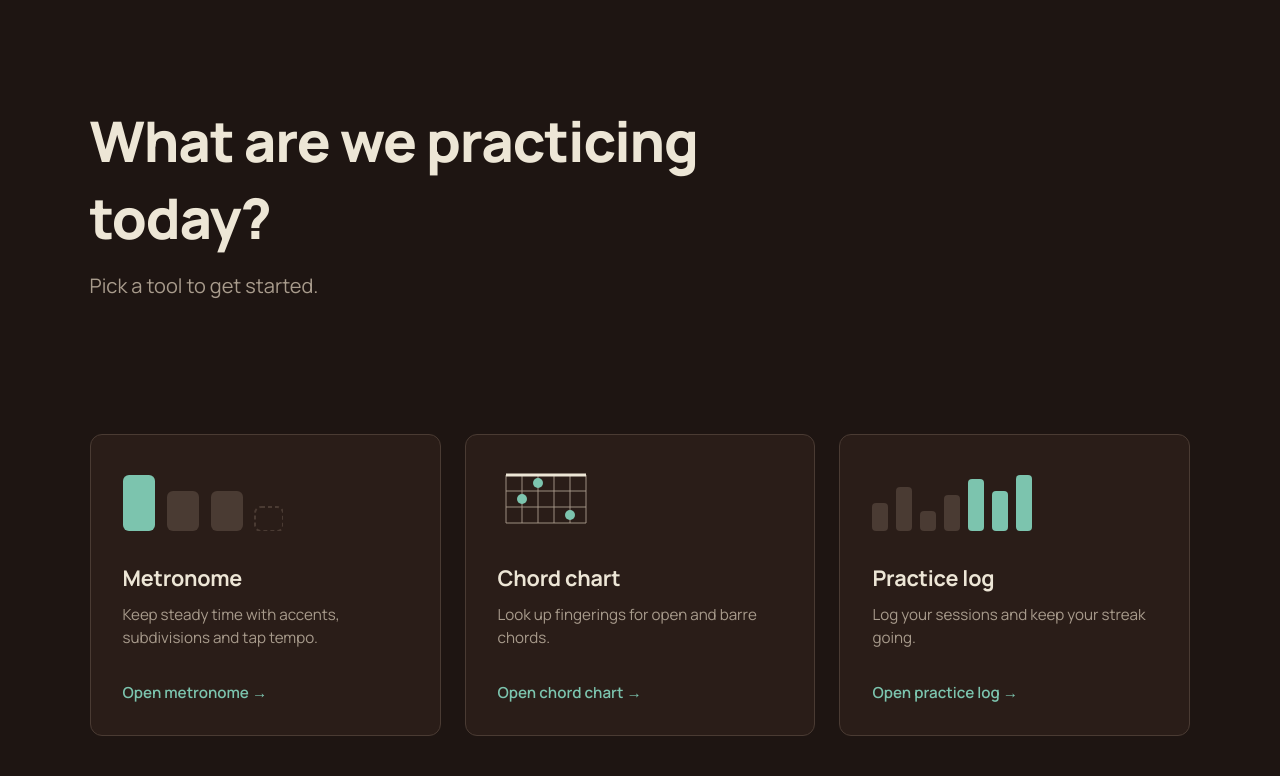
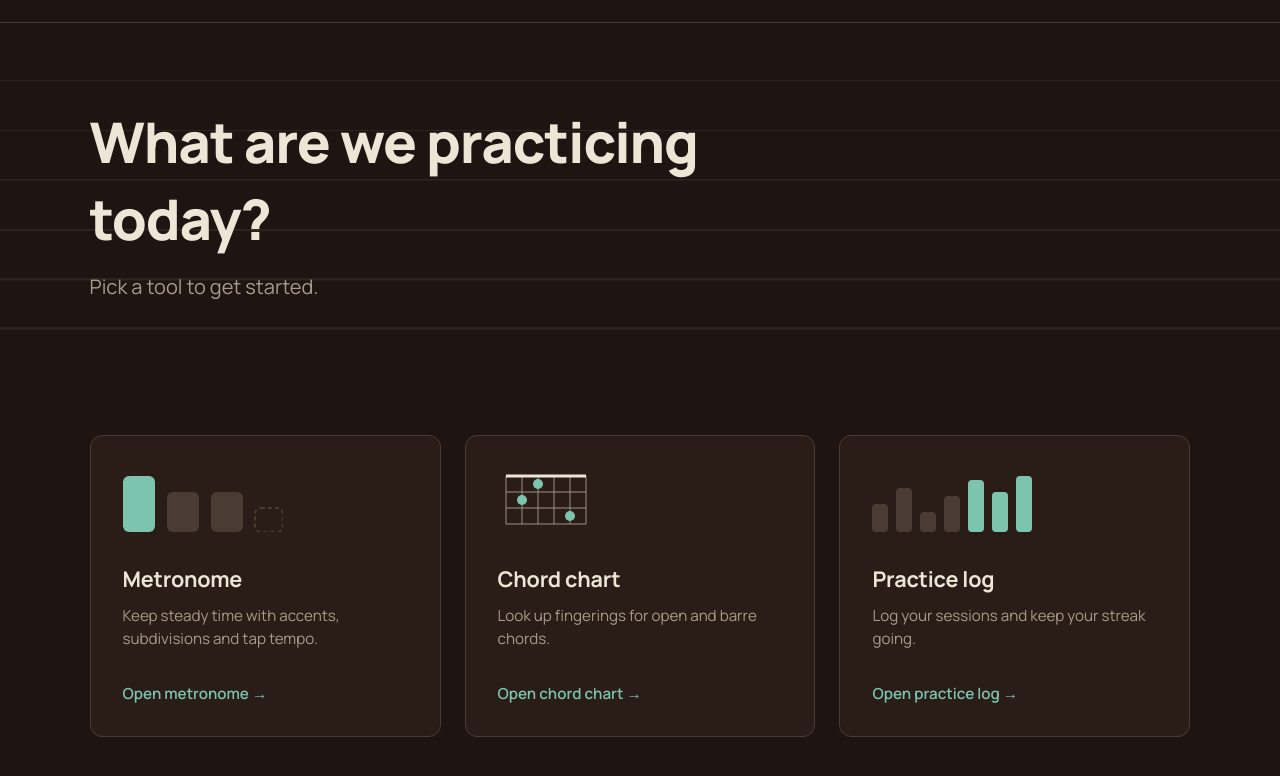
Before and after one commit to atharvasapre07/Rosewood, a plain HTML site: page index.html in a window 1280 px wide. Shown: the part 52-828 px from the top of the page. Drawn offline with Linux system fonts and the light colour scheme.

Commit message:
Add header border and full-width hero strings

```diff
--- a/css/styles.css
+++ b/css/styles.css
@@ -27,7 +27,9 @@ body {
     flex-wrap: wrap;
     gap: 12px 24px;
     padding: 24px clamp(20px, 5vw, 32px);
+    border-bottom: 1px solid var(--line);
 }
+
 .logo {
     display: flex;
     gap: 9px;
@@ -67,6 +69,8 @@ body {
 
 .hero {
     padding: clamp(48px, 10vw, 80px) 0;
+    position: relative;
+    isolation: isolate;
 }
 
 .hero h1 {
@@ -82,11 +86,12 @@ body {
     color: var(--muted);
     margin-top: 16px;
 }
+
 .content-wrapper {
     padding: 0 clamp(20px, 7vw, 100px);
 }
 
-.tools-grid{
+.tools-grid {
     display: grid;
     grid-template-columns: repeat(auto-fit, minmax(300px, 1fr));
     gap: 24px;
@@ -94,7 +99,7 @@ body {
     padding-bottom: 60px;
 }
 
-.tool-card{
+.tool-card {
     background-color: var(--panel);
     border: 1px solid var(--line);
     border-radius: 12px;
@@ -152,3 +157,18 @@ body {
 .tool-card:hover .card-action {
     gap: 10px;
 }
+
+.strings {
+    position: absolute;
+    inset: 0;
+    z-index: -1;
+    pointer-events: none;
+    --string: rgba(237, 230, 214, 0.07);
+    background:
+        linear-gradient(var(--string), var(--string)) 0 16% / 100% 1px no-repeat,
+        linear-gradient(var(--string), var(--string)) 0 30% / 100% 1px no-repeat,
+        linear-gradient(var(--string), var(--string)) 0 44% / 100% 1.5px no-repeat,
+        linear-gradient(var(--string), var(--string)) 0 58% / 100% 2px no-repeat,
+        linear-gradient(var(--string), var(--string)) 0 72% / 100% 2.5px no-repeat,
+        linear-gradient(var(--string), var(--string)) 0 86% / 100% 3px no-repeat;
+}
--- a/index.html
+++ b/index.html
@@ -28,13 +28,16 @@
         </nav>
     </header>
 
-    <main class="content-wrapper">
+    <main>
 
         <section class="hero">
+            <div class="strings" aria-hidden="true"></div>
+            <div class="content-wrapper">
                 <h1>What are we practicing today?</h1>
                 <p class="subtitle">Pick a tool to get started.</p>
+            </div>
         </section>
-
+        <div class="content-wrapper">
             <section class="tools-grid">
 
                 <a href="metronome.html" class="tool-card">
@@ -65,7 +68,7 @@
                 </a>
 
             </section>
-
+        </div>
     </main>
 
 </body>
```
Lines whose indentation alone changed are shown as unchanged.
